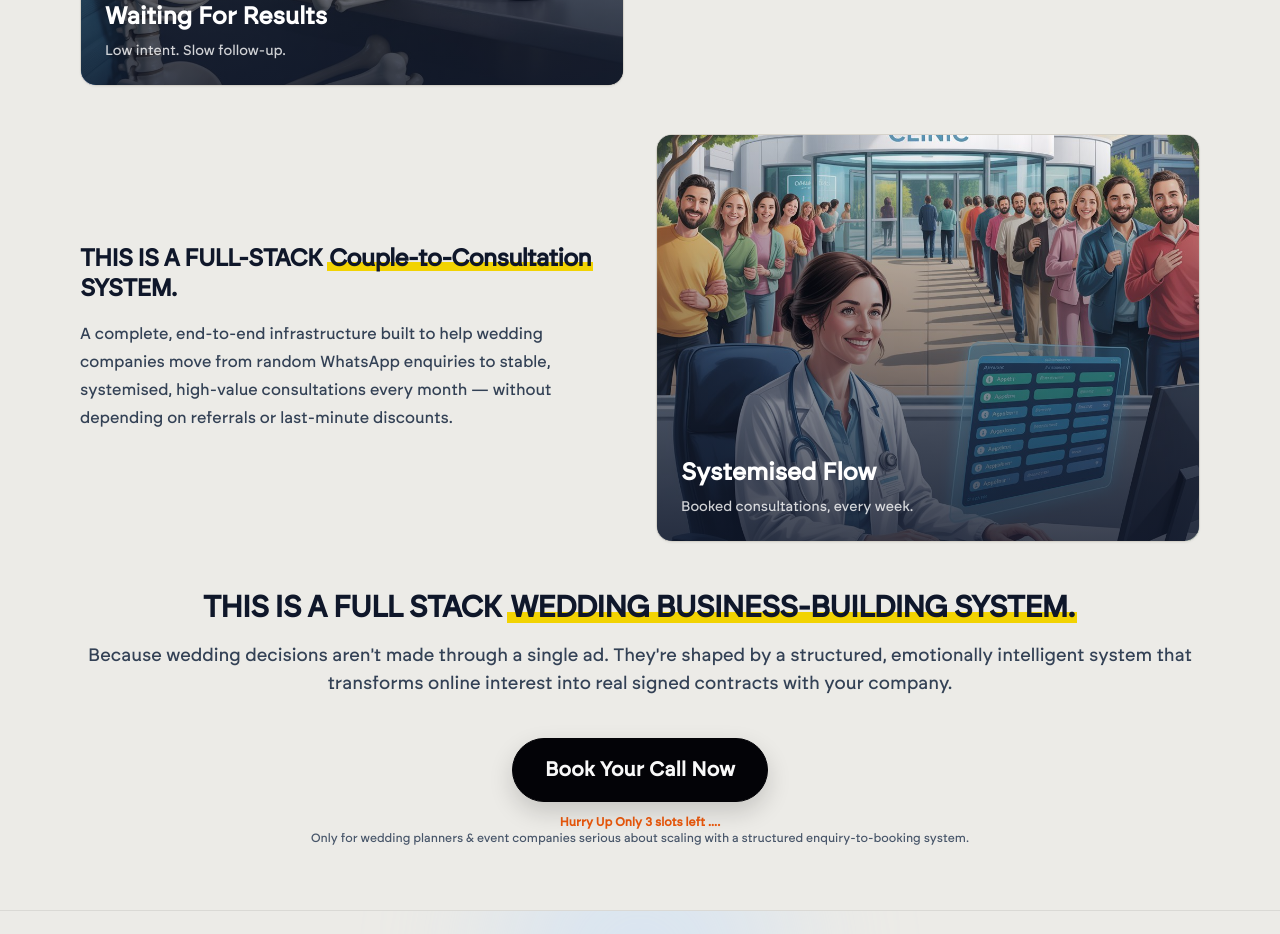
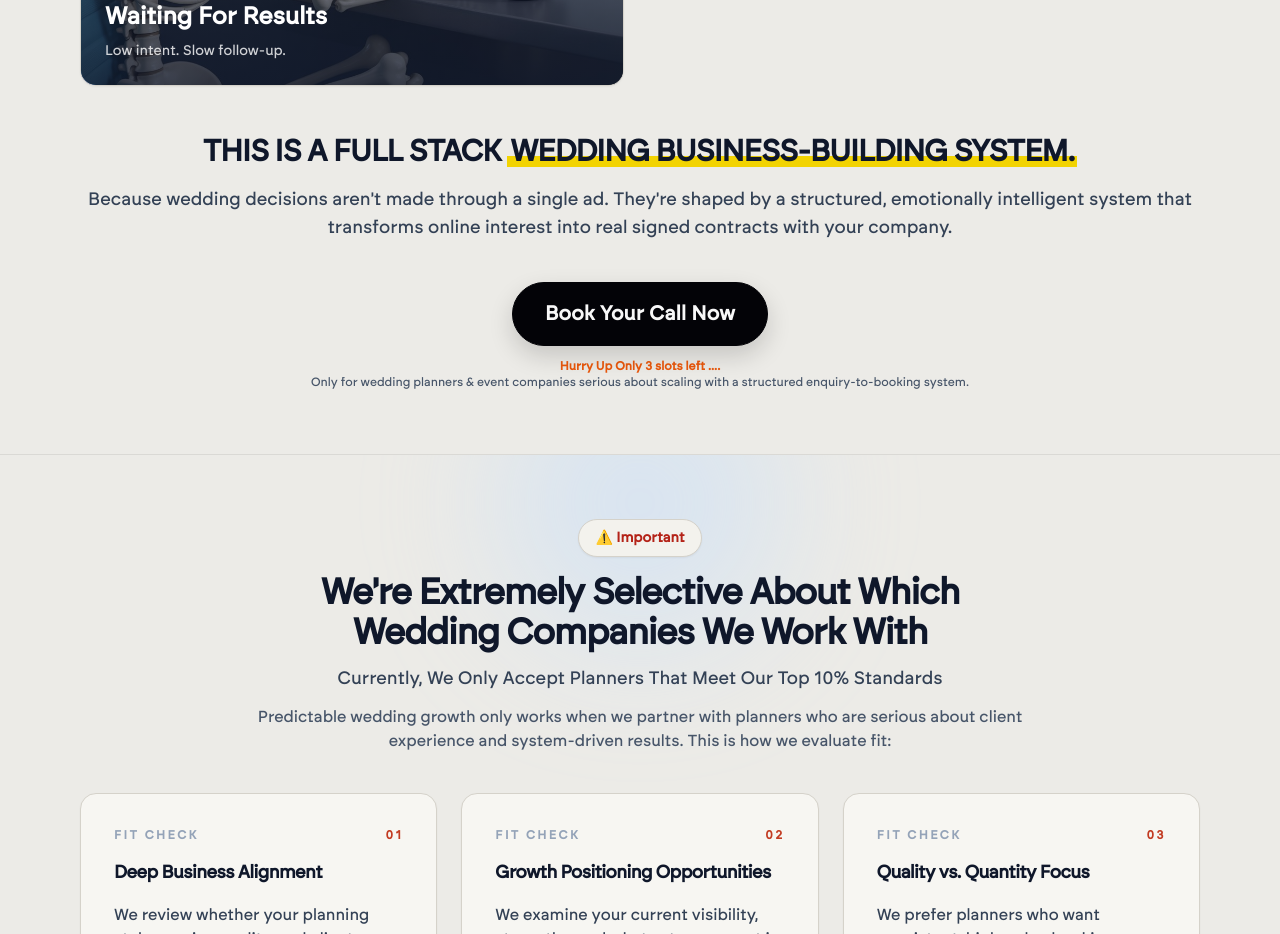
Before and after one commit to AbhiramBharadwaj/WebflowAgencyVasav, a React (Vite) app: page / in a window 1280 px wide. Shown: the part 2980-3914 px from the top of the page. Built offline with nearby package versions, Linux system fonts and the light colour scheme; a web font is replaced by a local one.

Commit message:
Removed Extra Block

```diff
--- a/src/pages/Index.tsx
+++ b/src/pages/Index.tsx
@@ -2,7 +2,6 @@ import React, { useEffect, useMemo, useState } from "react";
 import { useNavigate } from "react-router-dom";
 import randomLeadsImg from "@/gallery/randomLeads.jpeg";
 import waitingResultsImg from "@/gallery/WaitingForResults.jpeg";
-import systemizedFlowImg from "@/gallery/SystemizedFlow.jpeg";
 
 type FormData = {
   name: string;
@@ -44,18 +43,6 @@ const systemHighlights = [
     cardClass: "from-slate-900 via-indigo-900 to-slate-900",
     image: waitingResultsImg,
     imageAlt: "Waiting for results",
-  },
-  {
-    titlePrefix: "THIS IS A FULL-STACK",
-    accent: "Couple-to-Consultation",
-    titleSuffix: "SYSTEM.",
-    body:
-      "A complete, end-to-end infrastructure built to help wedding companies move from random WhatsApp enquiries to stable, systemised, high-value consultations every month — without depending on referrals or last-minute discounts.",
-    cardTitle: "Systemised Flow",
-    cardNote: "Booked consultations, every week.",
-    cardClass: "from-slate-900 via-slate-800 to-emerald-900",
-    image: systemizedFlowImg,
-    imageAlt: "Systemized flow in company",
   },
 ];
 
```
